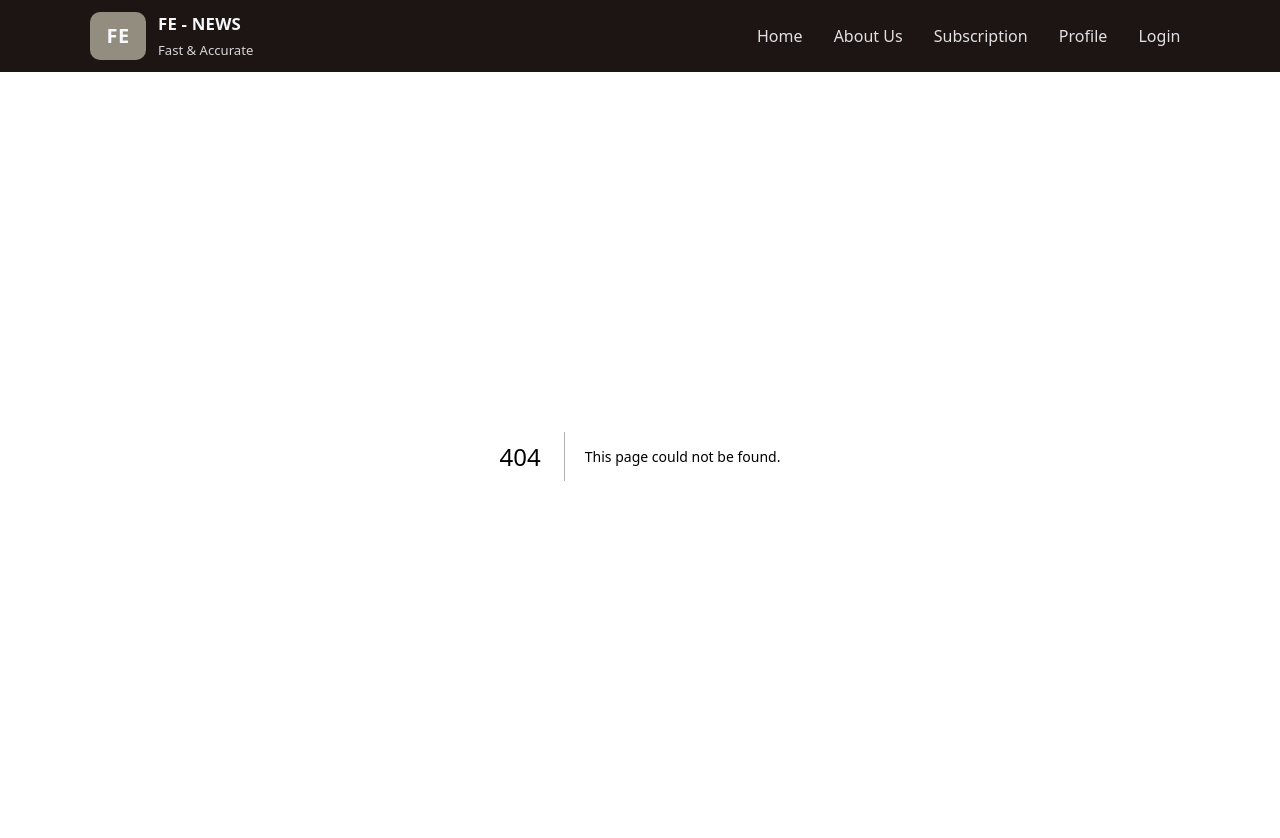
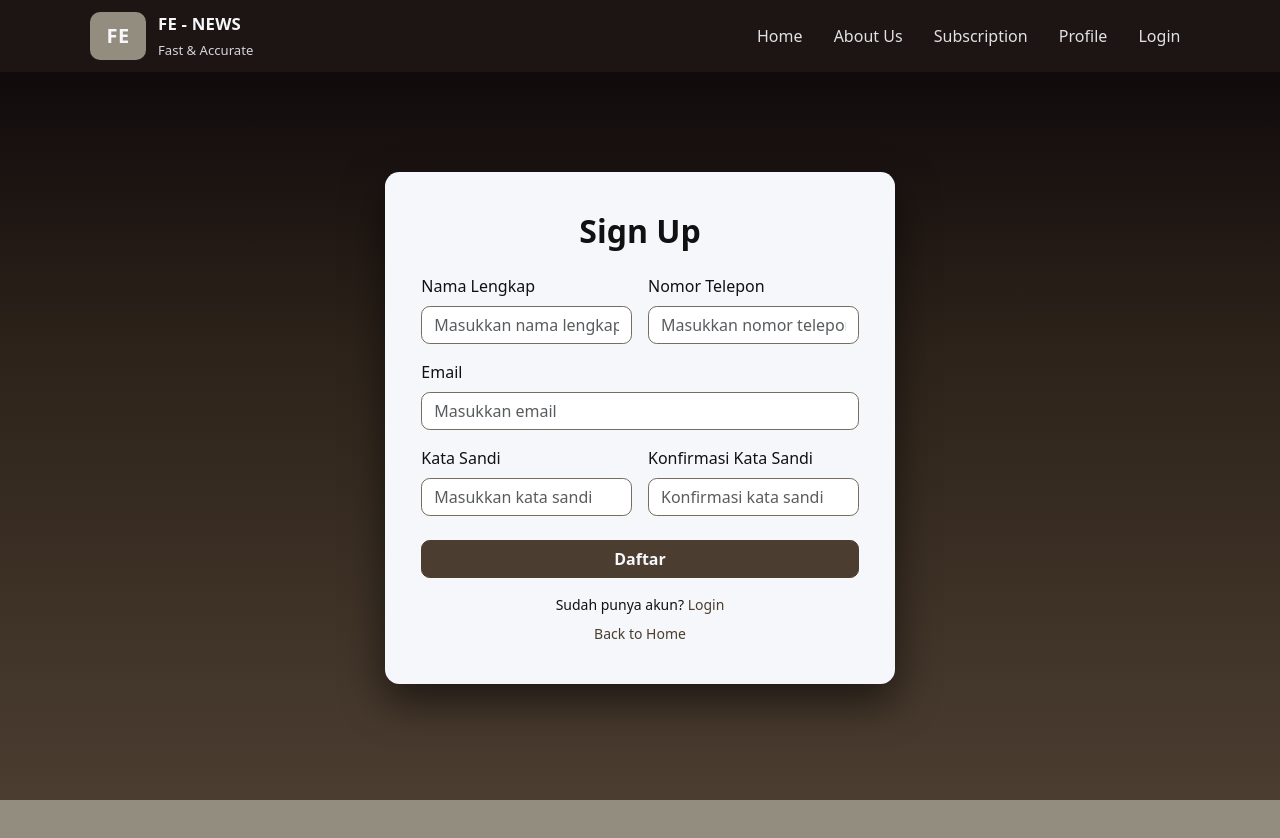
Before and after one commit to SamanthaOC-untar/uas-FENEWS, a Next.js app: page /signup in a window 1280 px wide. Before the commit this address had no page. Shown: the top 838 px of the page. After the commit the page ends 800 px from the top, so only its background shows below. Built offline with nearby package versions, Linux system fonts and the light colour scheme.

Commit message:
tampilan signup 1

```diff
--- /dev/null
+++ b/app/signup/page.tsx
@@ -0,0 +1,117 @@
+'use client';
+
+import { Container, Row, Col, Form, Button, Card } from 'react-bootstrap';
+import styles from './signup.module.css';
+
+export default function RegisterPage() {
+  return (
+    <Container fluid className={styles.registerPage}>
+      <Row className="justify-content-center w-100">
+        <Col xs={11} sm={10} md={7} lg={6} xl={5}>
+          <Card className={styles.registerCard}>
+            <Card.Body className={styles.registerCardBody}>
+              <h2 className={`${styles.registerTitle} text-center mb-4`}>
+                Sign Up
+              </h2>
+
+              <Form>
+                {/* BARIS 1: Nama & Telepon (2 kolom) */}
+                <Row className="g-3 mb-3">
+                  <Col xs={12} md={6}>
+                    <Form.Group controlId="registerFullName">
+                      <Form.Label className={styles.registerLabel}>
+                        Nama Lengkap
+                      </Form.Label>
+                      <Form.Control
+                        className={styles.registerControl}
+                        type="text"
+                        placeholder="Masukkan nama lengkap"
+                        required
+                      />
+                    </Form.Group>
+                  </Col>
+
+                  <Col xs={12} md={6}>
+                    <Form.Group controlId="registerPhone">
+                      <Form.Label className={styles.registerLabel}>
+                        Nomor Telepon
+                      </Form.Label>
+                      <Form.Control
+                        className={styles.registerControl}
+                        type="tel"
+                        placeholder="Masukkan nomor telepon"
+                        required
+                      />
+                    </Form.Group>
+                  </Col>
+                </Row>
+
+                {/* BARIS 2: Email (full width) */}
+                <Form.Group className="mb-3" controlId="registerEmail">
+                  <Form.Label className={styles.registerLabel}>Email</Form.Label>
+                  <Form.Control
+                    className={styles.registerControl}
+                    type="email"
+                    placeholder="Masukkan email"
+                    required
+                  />
+                </Form.Group>
+
+                {/* BARIS 3: Password & Konfirmasi (2 kolom) */}
+                <Row className="g-3 mb-4">
+                  <Col xs={12} md={6}>
+                    <Form.Group controlId="registerPassword">
+                      <Form.Label className={styles.registerLabel}>
+                        Kata Sandi
+                      </Form.Label>
+                      <Form.Control
+                        className={styles.registerControl}
+                        type="password"
+                        placeholder="Masukkan kata sandi"
+                        required
+                      />
+                    </Form.Group>
+                  </Col>
+
+                  <Col xs={12} md={6}>
+                    <Form.Group controlId="registerPasswordConfirm">
+                      <Form.Label className={styles.registerLabel}>
+                        Konfirmasi Kata Sandi
+                      </Form.Label>
+                      <Form.Control
+                        className={styles.registerControl}
+                        type="password"
+                        placeholder="Konfirmasi kata sandi"
+                        required
+                      />
+                    </Form.Group>
+                  </Col>
+                </Row>
+
+                <Button
+                  type="submit"
+                  className={`${styles.btnRegister} w-100 mb-3`}
+                >
+                  Daftar
+                </Button>
+
+                <div className="text-center small mb-2">
+                  Sudah punya akun?{' '}
+                  <a href="/login" className={styles.linkLogin}>
+                    Login
+                  </a>
+                </div>
+
+                <div className="text-center small">
+                  <a href="/" className={styles.linkBackHome}>
+                    Back to Home
+                  </a>
+                </div>
+              </Form>
+            </Card.Body>
+          </Card>
+        </Col>
+      </Row>
+    </Container>
+  );
+}
--- /dev/null
+++ b/app/signup/signup.module.css
@@ -0,0 +1,82 @@
+.registerPage {
+  min-height: calc(100vh - var(--header-height));
+  padding: 0;
+  display: flex;
+  align-items: center;
+  justify-content: center;
+
+  /* GRADIENT DIBALIK DARI LOGIN */
+  background: linear-gradient(
+    180deg,
+    var(--earth-900) 0%,
+    var(--earth-700) 40%,
+    var(--earth-600) 100%
+  );
+}
+
+.registerCard {
+  background-color: var(--surface-contrast);
+  color: #111;
+  border-radius: 0.9rem;
+  border: none;
+  box-shadow: 0 18px 40px rgba(0, 0, 0, 0.55);
+}
+
+.registerCardBody {
+  padding: 2.5rem 2.25rem;
+}
+
+.registerTitle {
+  font-weight: 600;
+}
+
+.registerLabel {
+  font-weight: 500;
+}
+
+/* Input: pakai border dari palette (bukan merah) */
+.registerControl {
+  border-radius: 0.55rem;
+  border: 1.5px solid var(--earth-500);
+  box-shadow: none;
+}
+
+.registerControl:focus {
+  border-color: var(--earth-400);
+  box-shadow: 0 0 0 0.16rem rgba(147, 141, 127, 0.4); /* earth-400 versi transparan */
+}
+
+/* Tombol: pakai earth-600/700 seperti login */
+.btnRegister {
+  border-radius: 0.55rem;
+  font-weight: 600;
+  background-color: var(--earth-600);
+  border-color: var(--earth-600);
+  color: var(--surface-contrast);
+}
+
+.btnRegister:hover,
+.btnRegister:focus {
+  background-color: var(--earth-700);
+  border-color: var(--earth-700);
+}
+
+/* Link: pakai warna accent dari palette */
+.linkLogin {
+  color: var(--earth-600);
+  font-weight: 500;
+  text-decoration: none;
+}
+
+.linkLogin:hover {
+  text-decoration: underline;
+}
+
+.linkBackHome {
+  color: var(--earth-600);
+  text-decoration: none;
+}
+
+.linkBackHome:hover {
+  text-decoration: underline;
+}
```
